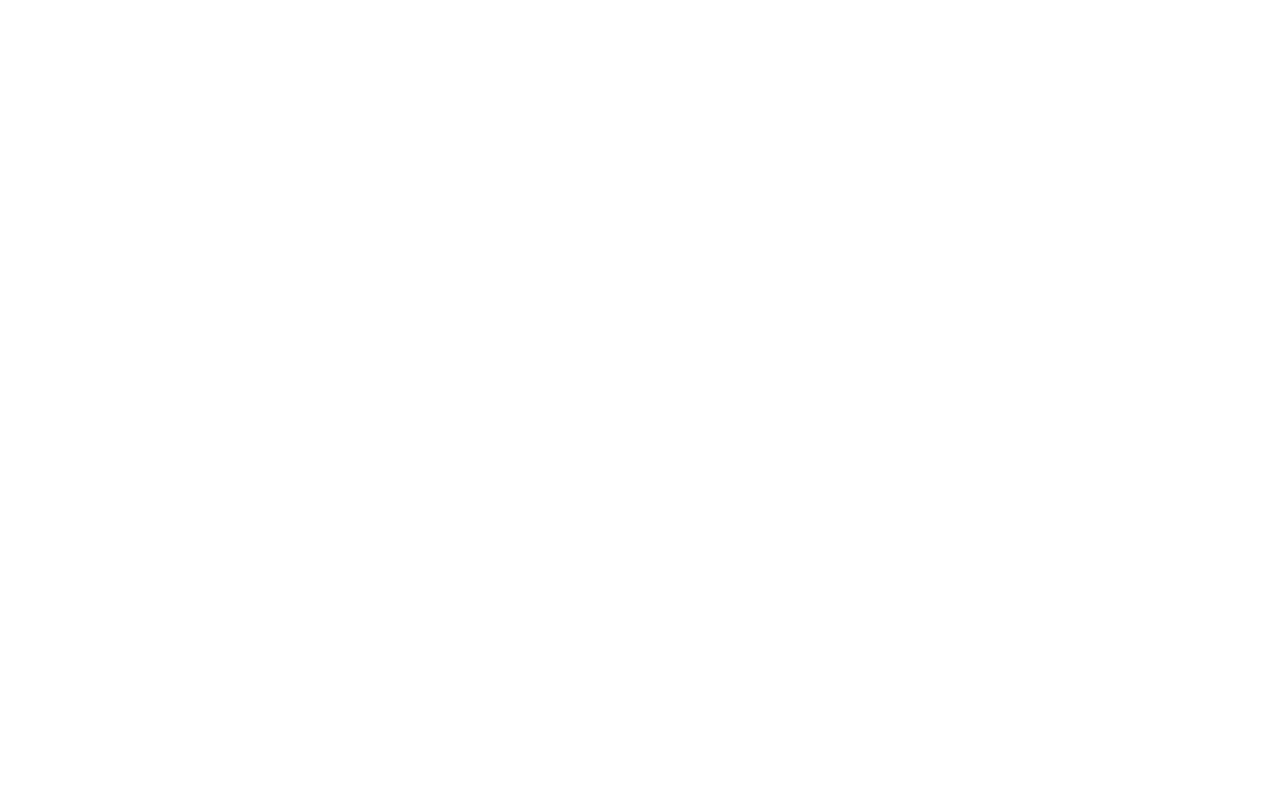
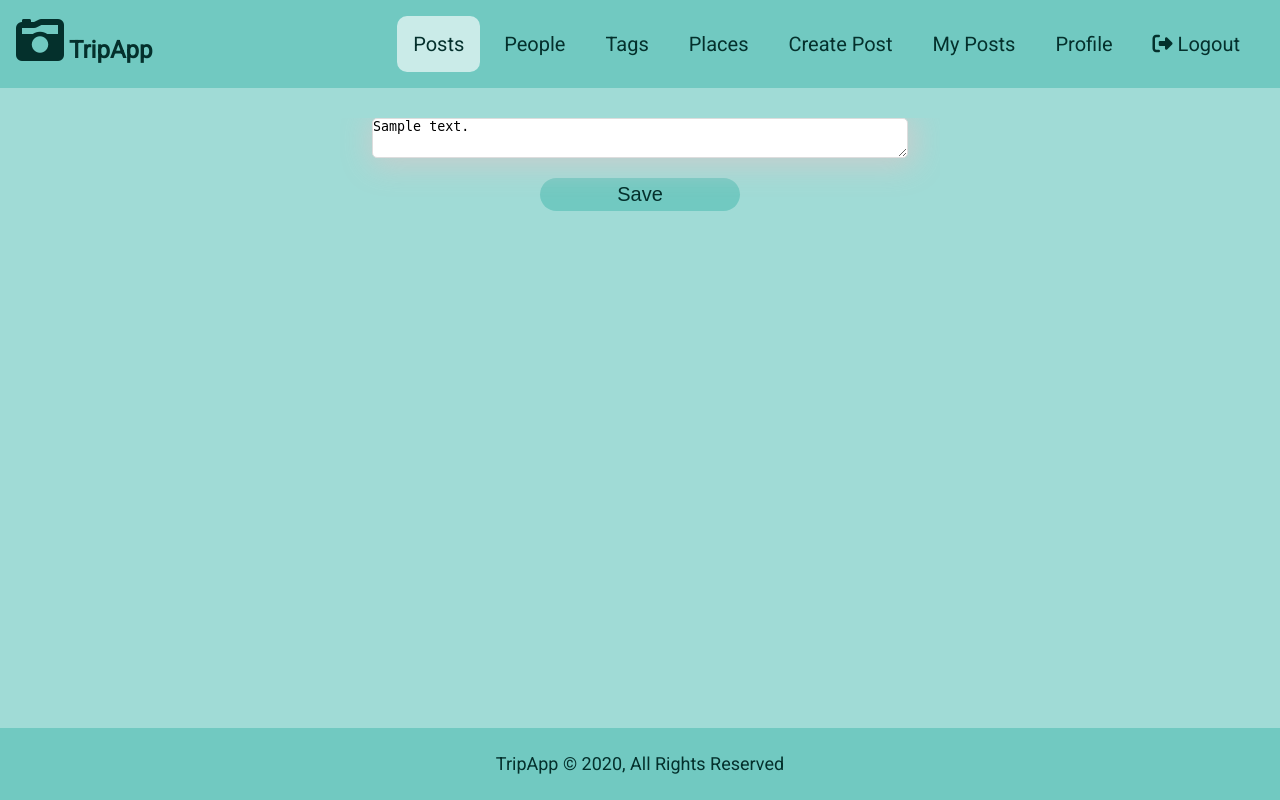
Before and after one commit to aleksandergalganski/TripApp, a Django app: page /posts/comments/1/update/ in a window 1280 px wide. Before the commit the page is empty. Run offline with Django 3.2, Linux system fonts and the light colour scheme; a user stored in the database is signed in; tables that the repository leaves empty hold one stand-in row (values such as "Sample post"); some libraries are stand-ins or nearby versions.

Commit message:
Update comment update/delete templates

```diff
--- /dev/null
+++ b/TripApp/posts/static/css/comment_update_style.css
@@ -0,0 +1,65 @@
+.container {
+    margin: 30px auto;
+    max-width: 600px;
+}
+/* Update Comment Form */
+#comment-update {
+    text-align: center;
+    border: none;
+    outline: none;
+}
+
+#comment-update #update-form textarea {
+    width: 100%;
+    height: 40px;
+    border-radius: 5px;
+    border: #ddd 1px solid;
+    -webkit-box-shadow: 3px 3px 30px 5px rgba(204,204,204,0.9);
+    -moz-box-shadow: 3px 3px 30px 5px rgba(204,204,204,0.9);
+    box-shadow: 3px 3px 30px 5px rgba(204,204,204,0.9);
+}
+
+#comment-update #update-form textarea:focus {
+    outline: none;
+    border-color: #13A699;
+    background: #71c9c1;
+    -webkit-box-shadow: 3px 3px 30px 5px rgba(204,204,204,0.9);
+    -moz-box-shadow: 3px 3px 30px 5px rgba(204,204,204,0.9);
+    box-shadow: 3px 3px 30px 5px rgba(204,204,204,0.9);
+}
+
+#comment-update #update-form button {
+    display: block;
+    text-align: center;
+    font-size: 20px;
+    margin-top: 10px;
+    padding: 5px 20px;
+    border: none;
+    background: #71c9c1;
+    color: #04302c;
+    border-radius: 20px;
+    cursor: pointer;
+    width: 100%;
+}
+
+#comment-update #update-form button:hover {
+    background: #0b635b;
+}
+
+.button {
+    max-width: 200px;
+    margin: 0 auto;
+}
+
+/* Fixed Footer */
+footer {
+    position: fixed;
+    bottom: 0;
+    left: 0;
+    width: 100%;
+    text-align: center;
+    padding: 20px;
+    font-size: 18px;
+    color: #04302c;
+    background: #71c9c1;
+}
--- a/TripApp/posts/templates/posts/comment_update.html
+++ b/TripApp/posts/templates/posts/comment_update.html
@@ -0,0 +1,23 @@
+{% extends "posts/base.html" %}
+{% load static %}
+{% block stylesheet %}
+    <link rel="stylesheet" href="{% static "css/comment_update_style.css" %}">
+{% endblock %}
+
+{% block title %}Update Comment{% endblock %}
+
+{% block content %}
+    <section id="comment-update">
+        <div class="container">
+            <div id="update-form">
+                <form method="post">
+                    {% csrf_token %}
+                    <textarea name="body" required id="id_body">{{ comment.body }}</textarea>
+                    <div class="button">
+                        <button type="submit" >Save</button>
+                    </div>
+                </form>
+            </div>
+        </div>
+    </section>
+{% endblock %}
--- a/TripApp/posts/templates/posts/post_detail.html
+++ b/TripApp/posts/templates/posts/post_detail.html
@@ -30,7 +30,11 @@
                 </div>
                <img id="post-image" src="{{ post.image.url }}" alt="image">
                 <div class="post-info">
+                {% if request.user not in post.likes.all %}
                     <a href="{{ post.get_like_url }}"><i class="fas fa-thumbs-up fa-2x"></i></a>
+                {% else %}
+                    <a href="{{ post.get_like_url }}"><i class="fas fa-thumbs-down fa-2x"></i></a>
+                {% endif %}
                     <span class="likes">
                         <h5><span class="likes-number">{{ post.get_likes_count }}</span> Like{{ post.get_likes_count|pluralize }}
                         </h5></span>
--- a/TripApp/posts/templates/posts/posts_list.html
+++ b/TripApp/posts/templates/posts/posts_list.html
@@ -41,7 +41,7 @@
                             </ul>
                         </div>
                         <div class="comments">
-                            {% for comment in post.comments.all %}
+                            {% for comment in post.comments.all|slice:":3" %}
                                 <div class="comment">
                                     <a href="{{ comment.user.profile.get_absolute_url }}">
                                         {{ comment.user.username }}</a>
--- a/TripApp/posts/views.py
+++ b/TripApp/posts/views.py
@@ -23,7 +23,7 @@
     paginator = Paginator(posts_list, 5)
     page = request.GET.get('page')
     posts = None
-    common_tags = Post.tags.most_common()[:4]
+
     try:
         posts = paginator.page(page)
     except PageNotAnInteger:
@@ -31,8 +31,7 @@
     except EmptyPage:
         posts = paginator.page(paginator.num_pages)
 
-    return render(request, 'posts/posts_list.html', {'page': page, 'posts': posts,
-                                                     'common_tags': common_tags})
+    return render(request, 'posts/posts_list.html', {'page': page, 'posts': posts})
 
 
 @login_required
@@ -149,12 +148,13 @@
                 return redirect(reverse('posts:post_detail', args=[comment.post.pk]))
         else:
             comment_form = CommentForm(instance=comment)
-        return render(request, 'posts/comment_update.html', {'comment_form': comment_form})
+        return render(request, 'posts/comment_update.html', {'comment_form': comment_form, 'comment': comment})
 
 
 @login_required
 def delete_comment(request, comment_id):
     comment = get_object_or_404(Comment, pk=comment_id)
+    post = get_object_or_404(Post, pk=comment.post.pk)
     if request.user != comment.user:
         raise PermissionDenied
     else:
@@ -162,7 +162,7 @@
             comment.delete()
             messages.success(request, 'Your comment has been deleted')
             return redirect(reverse('posts:post_detail', args=[comment.post.pk]))
-        return render(request, 'posts/comment_delete_confirm.html', {})
+        return render(request, 'posts/comment_delete_confirm.html', {'post': post})
 
 
 @login_required
```
Also changed, not shown: TripApp/posts/templates/posts/comment_delete_confirm.html (+22 -0 lines).
